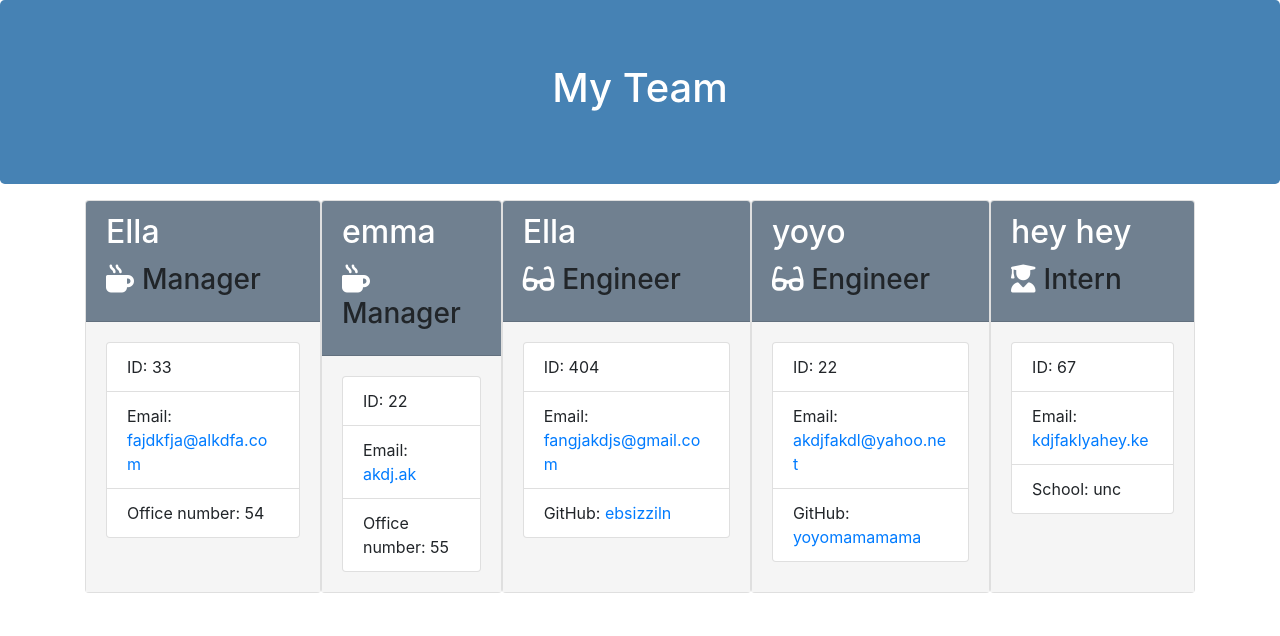
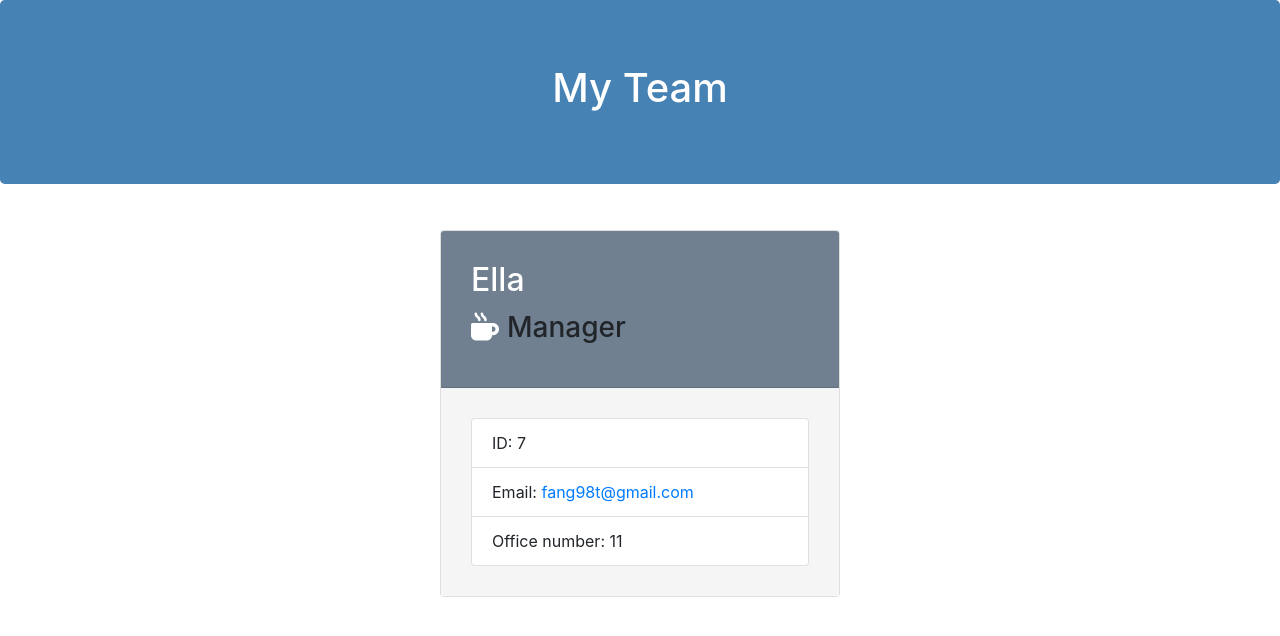
Before and after one commit to ebsizzlin/teamGenerator, a plain HTML site: page Develop/output/team.html in a window 1280 px wide. Drawn offline with nearby package versions, Linux system fonts and the light colour scheme.

```diff
--- a/Develop/output/style.css
+++ b/Develop/output/style.css
@@ -2,12 +2,19 @@
   background-color: steelblue;
 }
 
+.card {
+  margin: 30px;
+  width: 400px;
+}
+
 .card-header {
   background-color: slategray;
+  padding: 30px;
 }
 
 .card-body {
   background-color: whitesmoke;
+  padding: 30px;
 }
 
 h1,
--- a/Develop/output/team.html
+++ b/Develop/output/team.html
@@ -30,63 +30,9 @@
     </div>
     <div class="card-body">
         <ul class="list-group">
-            <li class="list-group-item">ID: 33</li>
-            <li class="list-group-item">Email: <a href="mailto:fajdkfja@alkdfa.com">fajdkfja@alkdfa.com</a></li>
-            <li class="list-group-item">Office number: 54</li>
-        </ul>
-    </div>
-</div>
-<div class="card employee-card">
-    <div class="card-header">
-        <h2 class="card-title">emma</h2>
-        <h3 class="card-title"><i class="fas fa-mug-hot mr-2"></i>Manager</h3>
-    </div>
-    <div class="card-body">
-        <ul class="list-group">
-            <li class="list-group-item">ID: 22</li>
-            <li class="list-group-item">Email: <a href="mailto:akdj.ak">akdj.ak</a></li>
-            <li class="list-group-item">Office number: 55</li>
-        </ul>
-    </div>
-</div>
-<div class="card employee-card">
-    <div class="card-header">
-        <h2 class="card-title">Ella</h2>
-        <h3 class="card-title"><i class="fas fa-glasses mr-2"></i>Engineer</h3>
-    </div>
-    <div class="card-body">
-        <ul class="list-group">
-            <li class="list-group-item">ID: 404       </li>
-            <li class="list-group-item">Email: <a href="mailto:fangjakdjs@gmail.com">fangjakdjs@gmail.com</a></li>
-            <li class="list-group-item">GitHub: <a href="https://github.com/ebsizziln" target="_blank" rel="noopener noreferrer">ebsizziln</a></li>
-        </ul>
-    </div>
-</div>
-
-<div class="card employee-card">
-    <div class="card-header">
-        <h2 class="card-title">yoyo</h2>
-        <h3 class="card-title"><i class="fas fa-glasses mr-2"></i>Engineer</h3>
-    </div>
-    <div class="card-body">
-        <ul class="list-group">
-            <li class="list-group-item">ID: 22</li>
-            <li class="list-group-item">Email: <a href="mailto:akdjfakdl@yahoo.net">akdjfakdl@yahoo.net</a></li>
-            <li class="list-group-item">GitHub: <a href="https://github.com/yoyomamamama" target="_blank" rel="noopener noreferrer">yoyomamamama</a></li>
-        </ul>
-    </div>
-</div>
-
-<div class="card employee-card">
-    <div class="card-header">
-        <h2 class="card-title">hey hey</h2>
-        <h3 class="card-title"><i class="fas fa-user-graduate mr-2"></i>Intern</h3>
-    </div>
-    <div class="card-body">
-        <ul class="list-group">
-            <li class="list-group-item">ID: 67  </li>
-            <li class="list-group-item">Email: <a href="mailto:kdjfaklyahey.ke">kdjfaklyahey.ke</a></li>
-            <li class="list-group-item">School: unc</li>
+            <li class="list-group-item">ID: 7</li>
+            <li class="list-group-item">Email: <a href="mailto:fang98t@gmail.com">fang98t@gmail.com</a></li>
+            <li class="list-group-item">Office number: 11</li>
         </ul>
     </div>
 </div>
```
Also changed, not shown: README.md.
